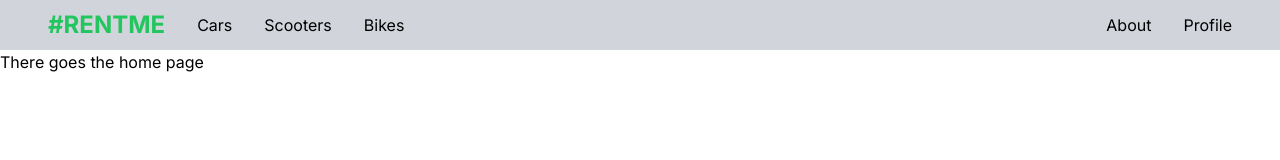
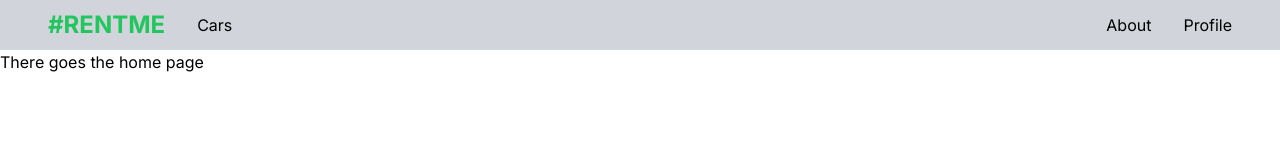
Before and after one commit to iamyegor/rentme, a React (Vite) app: page / in a window 1280 px wide. Shown: the top 160 px of the page. Built offline with nearby package versions, Linux system fonts and the light colour scheme; what @radix-ui/themes would draw is missing.

Commit message:
Add e2e test, checking if NotFoundPage was renderd

```diff
--- a/src/components/App.tsx
+++ b/src/components/App.tsx
@@ -8,7 +8,7 @@ const router = createBrowserRouter(routes);
 
 export default function App() {
   return (
-    <Theme>
+    <Theme className="flex flex-col h-full">
       <Provider store={store}>
         <RouterProvider router={router} />
       </Provider>
--- a/src/components/Layout/Layout.tsx
+++ b/src/components/Layout/Layout.tsx
@@ -16,12 +16,6 @@ export default function Layout() {
           <Link className="nav-item" to="/cars" data-testid="cars-link">
             Cars
           </Link>
-          <Link className="nav-item" to="/cars" data-testid="cars-link">
-            Scooters
-          </Link>
-          <Link className="nav-item" to="/cars" data-testid="cars-link">
-            Bikes
-          </Link>
         </div>
         <div className="flex space-x-8">
           <Link to="/about" data-testid="about-link">
@@ -32,9 +26,7 @@ export default function Layout() {
           </Link>
         </div>
       </nav>
-      <div className="bg-gray-500">
-
-      </div>
+      <div className="bg-gray-500"></div>
       <Outlet />
     </>
   );
--- a/src/components/NotFound.tsx
+++ b/src/components/NotFound.tsx
@@ -7,7 +7,7 @@ export default function NotFound() {
   };
 
   return (
-    <main>
+    <main data-testid="not-found-page" className="flex-1">
       <Error error={error} />
     </main>
   );
```
Also changed, not shown: package.json (+9 -9 lines), 2 other files (tests, documents, lock files or other folders).
